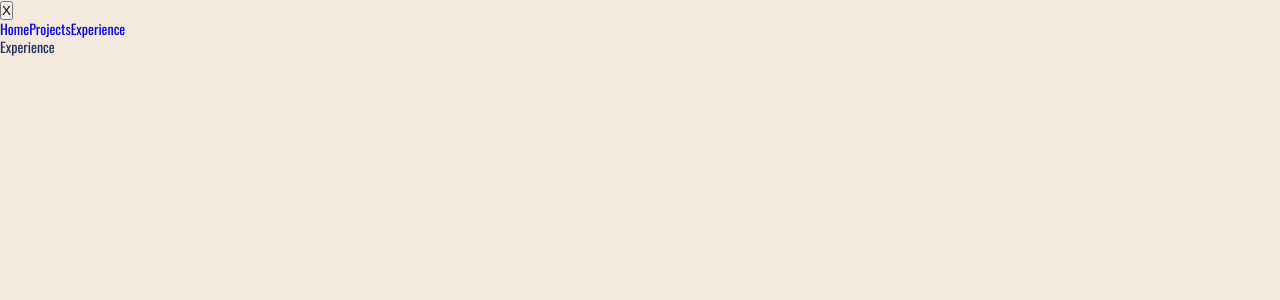
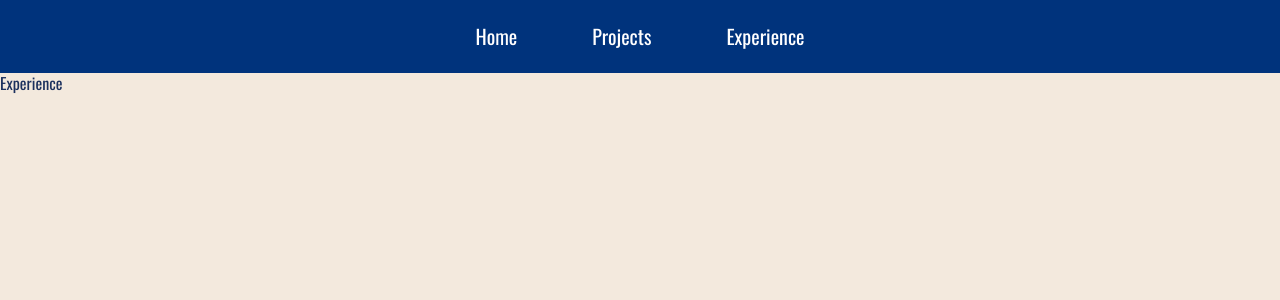
Before and after one commit to giorgio324/portfolio-website, a React (Create React App) app: page /experience in a window 1280 px wide. Shown: the top 300 px of the page. Built offline with nearby package versions, Linux system fonts and the light colour scheme.

Commit message:
added useefect that adds a class when nav is open

```diff
--- a/src/App.css
+++ b/src/App.css
@@ -40,7 +40,6 @@ body {
   background: var(--clr-background);
   color: var(--clr-font);
   line-height: 1.25;
-  font-size: 0.875rem;
 }
 
 ul {
@@ -55,8 +54,3 @@ img {
   width: 100%;
   display: block;
 }
-
-/* global font size configuration */
-p {
-  font-size: 15px;
-}
--- a/src/components/Navbar/index.jsx
+++ b/src/components/Navbar/index.jsx
@@ -1,17 +1,37 @@
-import React from 'react';
+import React, { useState, useEffect } from 'react';
 import { Link } from 'react-router-dom';
 import './styles.css';
+import { GiHamburgerMenu } from 'react-icons/gi';
 const Navbar = () => {
+  const [isNavOpen, setIsNavOpen] = useState(false);
+
+  // this adds nav-open when nav opens so overflow content will not be shown
+  useEffect(() => {
+    if (isNavOpen) {
+      document.body.classList.add('nav-open');
+    } else {
+      document.body.classList.remove('nav-open');
+    }
+  }, [isNavOpen]);
+
   return (
     <div className='navbar-container'>
-      <nav className='navbar'>
+      <nav className={isNavOpen ? 'navbar open' : 'navbar'}>
         <div className='toggle-button-container'>
-          <button>X</button>
+          <button onClick={() => setIsNavOpen(!isNavOpen)} className='nav-btn'>
+            <GiHamburgerMenu />
+          </button>
         </div>
         <div className='links-container'>
-          <Link to={'/'}>Home</Link>
-          <Link to={'/projects'}>Projects</Link>
-          <Link to={'/experience'}>Experience</Link>
+          <Link to={'/'} className='nav-link'>
+            Home
+          </Link>
+          <Link to={'/projects'} className='nav-link'>
+            Projects
+          </Link>
+          <Link to={'/experience'} className='nav-link'>
+            Experience
+          </Link>
         </div>
       </nav>
     </div>
--- a/src/components/Navbar/styles.css
+++ b/src/components/Navbar/styles.css
@@ -0,0 +1,83 @@
+.navbar-container {
+ width: 100%;
+ background: var(--clr-primary);
+ min-height: 60px;
+ padding: 1.5rem 0;
+}
+
+.navbar {
+ max-width: 920px;
+ margin: 0 auto;
+}
+
+.toggle-button-container {
+ display: flex;
+ justify-content: flex-end;
+ align-items: center;
+}
+
+.nav-btn {
+ background: transparent;
+ border: none;
+ font-size: 25px;
+ margin-right: 12px;
+ cursor: pointer;
+ display: flex;
+ align-items: center;
+ justify-content: center;
+}
+
+.links-container {
+ display: none;
+ font-size: 20px;
+}
+
+.nav-link {
+ color: white;
+}
+
+/* open-close */
+.open {
+ height: 100vh;
+}
+
+.open .links-container {
+ text-align: center;
+ display: flex;
+ flex-direction: column;
+ justify-content: center;
+ align-items: center;
+ margin-top: 175px;
+ gap: 25px;
+ overflow: hidden;
+}
+
+.nav-open {
+ overflow: hidden;
+}
+
+@media screen and (min-width:620px) {
+ .toggle-button-container {
+  display: none;
+ }
+
+ .links-container {
+  display: flex;
+  justify-content: center;
+  align-items: center;
+  gap: 45px;
+ }
+
+ .nav-link:visited {
+  color: white;
+ }
+}
+
+@media screen and (min-width:920px) {
+ .links-container {
+  display: flex;
+  justify-content: center;
+  align-items: center;
+  gap: 75px;
+ }
+}
```
